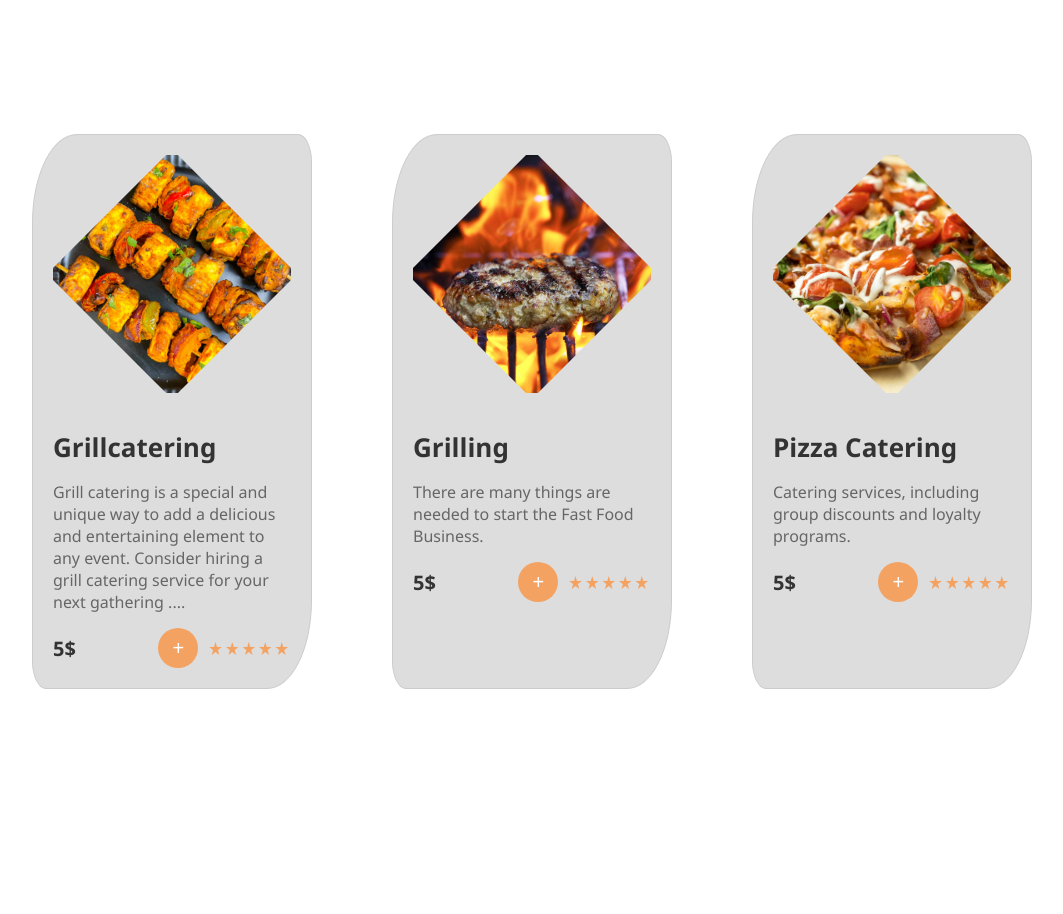
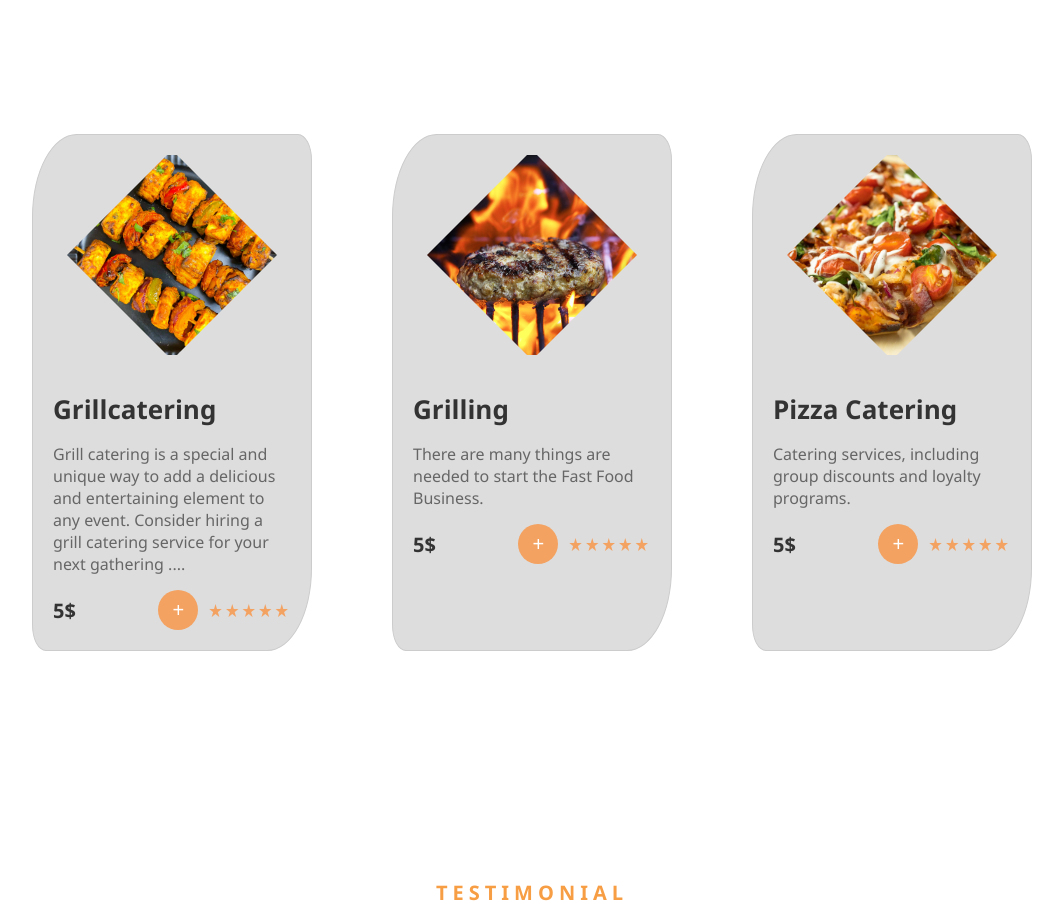
Before and after one commit to Gunvanth/xenosis_tasks3, a plain HTML site: page Assignment_5/index.html in a window 1280 px wide. Shown: the part 1900-2814 px from the top of the page, without its empty margins (108-1171 px from the left). Drawn offline with Linux system fonts and the light colour scheme.

Commit message:
Update style.css

```diff
--- a/Assignment_5/style.css
+++ b/Assignment_5/style.css
@@ -304,19 +304,18 @@ nav > div {
     border: 1px solid #ccc;
     padding: 20px;
     position: relative;
+    max-width: 280px;
 }
 .card-image {
     display: flex;
     justify-content: center;
     align-items: center;
     overflow: hidden;
-    width: 100%;
-    height: auto;
 }
 .card-image img {
     transform: scale(1.05);
-    width: 100%;
-    height: auto;
+    width: 200px;
+    height: 200px;
     clip-path: polygon(50% 0%, 100% 50%, 50% 100%, 0% 50%);
     border-radius: 10px;
     transition: transform 0.3s ease-in-out;
```
